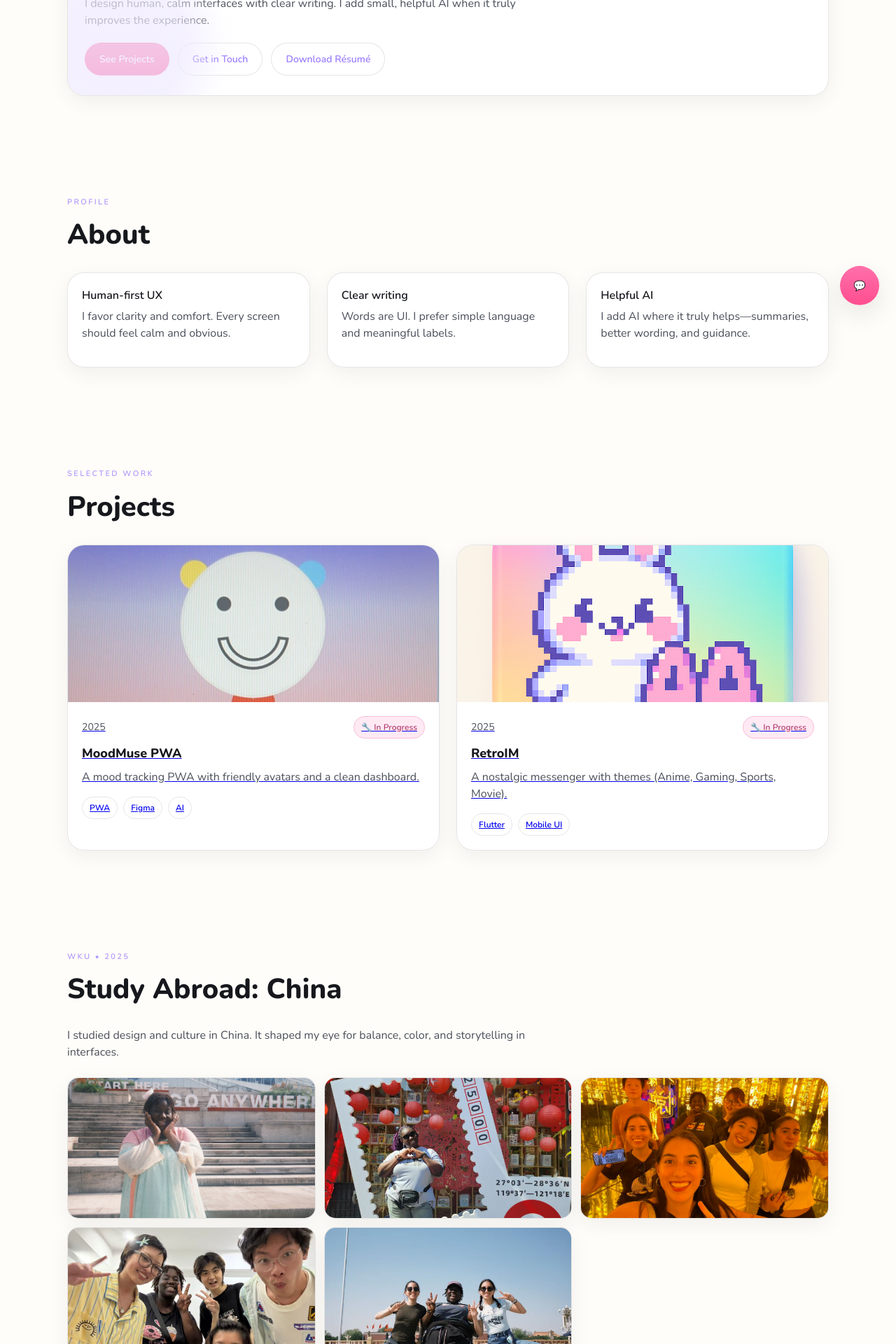
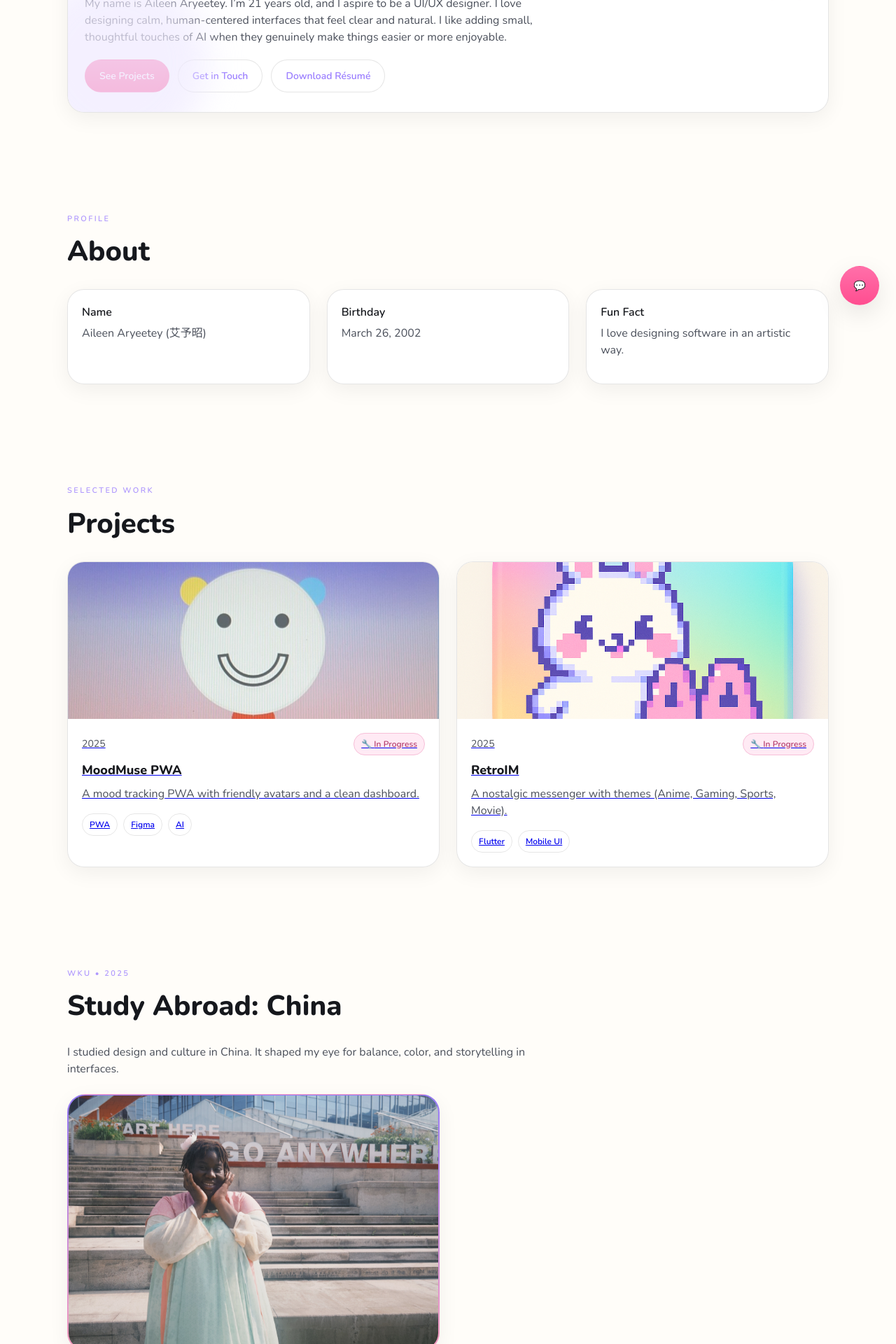
Before and after one commit to aryeetea/Aileen-Portfolio, a Next.js app: page / in a window 1280 px wide. Shown: the part 340-2260 px from the top of the page at 70% size. Built offline with nearby package versions, Linux system fonts and the light colour scheme.

Commit message:
Update gallery design and CSS styles

```diff
--- a/src/app/globals.css
+++ b/src/app/globals.css
@@ -60,6 +60,7 @@ a:focus-visible, button:focus-visible, input:focus-visible, textarea:focus-visib
   border: 1px solid rgba(0,0,0,.1);
   border-radius: 24px;
   box-shadow: var(--shadow);
+  transition: box-shadow .18s ease, transform .18s ease, filter .18s ease;
 }
 
 /* text colors */
@@ -82,9 +83,10 @@ a:focus-visible, button:focus-visible, input:focus-visible, textarea:focus-visib
 .btn {
   display: inline-flex; align-items: center; justify-content: center;
   border-radius: 999px; padding: 12px 20px; font-weight: 600;
-  font-size: 14px; text-decoration: none; transition: filter .15s ease;
+  font-size: 14px; text-decoration: none; transition: filter .15s ease, transform .15s ease;
   border: 1px solid rgba(0,0,0,.1);
 }
+.btn:active { transform: translateY(1px); }
 .btn:disabled { opacity:.6; pointer-events:none; }
 .btnPrimary {
   color: #fff; border-color: transparent;
@@ -132,6 +134,12 @@ a:focus-visible, button:focus-visible, input:focus-visible, textarea:focus-visib
 .float { animation: floatY 6s ease-in-out infinite; }
 .pulseSoft { animation: pulseSoft 2.2s ease-in-out infinite; }
 
+/* Respect reduced motion */
+@media (prefers-reduced-motion: reduce){
+  .float, .pulseSoft { animation: none !important; }
+  .btn, .card, .gallery-img, .gallery-tile { transition: none !important; }
+}
+
 /* Simple grid helpers (so you don't miss Tailwind) */
 .grid { display:grid; gap:24px; }
 .grid-2 { grid-template-columns: repeat(2, minmax(0, 1fr)); }
@@ -151,3 +159,79 @@ a:focus-visible, button:focus-visible, input:focus-visible, textarea:focus-visib
 .field::placeholder{
   color: color-mix(in oklab, var(--ink) 55%, white);
 }
+
+/* ===== Image Gallery (pretty, responsive) ===== */
+.gallery {
+  display: grid;
+  gap: 24px;
+  /* default 3 cols on wide, collapses gracefully */
+  grid-template-columns: repeat(3, minmax(0, 1fr));
+}
+@media (max-width: 960px){ .gallery { grid-template-columns: repeat(2, minmax(0, 1fr)); } }
+@media (max-width: 640px){ .gallery { grid-template-columns: 1fr; } }
+
+.gallery-tile {
+  position: relative;
+  overflow: hidden;
+  border-radius: 24px;
+  padding: 0;
+  border: 1px solid rgba(0,0,0,.06);
+  background: linear-gradient(180deg, var(--panel), rgba(255,255,255,.96));
+  box-shadow: var(--shadow);
+  transition: transform .18s ease, box-shadow .18s ease, filter .18s ease;
+  cursor: zoom-in;
+}
+.gallery-tile:hover {
+  transform: translateY(-2px);
+  box-shadow: var(--shadow-lg);
+  filter: saturate(1.02);
+}
+
+.gallery-img {
+  width: 100%;
+  height: 100%;
+  aspect-ratio: 16 / 11;     /* clean, consistent tiles */
+  object-fit: cover;
+  display: block;
+  transition: transform .28s ease;
+}
+.gallery-tile:hover .gallery-img { transform: scale(1.03); }
+
+/* soft top sheen */
+.gallery-sheen {
+  position: absolute; inset: 0;
+  background: linear-gradient(to bottom, rgba(255,255,255,.0), rgba(0,0,0,.08));
+  pointer-events: none;
+}
+
+/* ===== Lightbox ===== */
+.lb-backdrop {
+  position: fixed; inset: 0; z-index: 50;
+  display: grid; place-items: center; padding: 16px;
+  background: rgba(0,0,0,.55);
+  backdrop-filter: blur(4px);
+  cursor: zoom-out;
+}
+.lb-card {
+  width: min(96vw, 1080px);
+  overflow: hidden; border-radius: 24px;
+  background: var(--panel);
+  box-shadow: var(--shadow-lg);
+}
+.lb-meta {
+  display: flex; justify-content: space-between; gap: 12px; padding: 12px;
+}
+.badge.counter {
+  background: rgba(255,255,255,.9);
+  border-color: rgba(0,0,0,.08);
+}
+
+/* ===== Optional: Project Card image helper (if you have image tiles) ===== */
+.projectCard img {
+  width: 100%;
+  height: 100%;
+  aspect-ratio: 16 / 11;
+  object-fit: cover;
+  border-bottom-left-radius: 0;
+  border-bottom-right-radius: 0;
+}
--- a/src/app/page.jsx
+++ b/src/app/page.jsx
@@ -10,8 +10,9 @@ import ChatWidget from "../components/ai/ChatWidget";
 const PROFILE = {
   name: "Aileen Aryeetey",
   tag: "UI/UX Designer • Creative Technologist",
-  blurb:
-    "I design human, calm interfaces with clear writing. I add small, helpful AI when it truly improves the experience.",
+  blurb: `
+ My name is Aileen Aryeetey. I’m 21 years old, and I aspire to be a UI/UX designer. I love designing calm, human-centered interfaces that feel clear and natural. I like adding small, thoughtful touches of AI when they genuinely make things easier or more enjoyable.
+`,
   email: "naaayele04@gmail.com",
   location: "New Jersey • USA",
 };
@@ -22,7 +23,7 @@ const PROJECTS = [
     year: "2025",
     blurb: "A mood tracking PWA with friendly avatars and a clean dashboard.",
     tags: ["PWA", "Figma", "AI"],
-    image: "/projects/moodmuse.png",
+    image: "/projects/MoodMuse.png",
     link: "#",
     status: "In Progress",
   },
@@ -31,7 +32,7 @@ const PROJECTS = [
     year: "2025",
     blurb: "A nostalgic messenger with themes (Anime, Gaming, Sports, Movie).",
     tags: ["Flutter", "Mobile UI"],
-    image: "/projects/retroim.png",
+    image: "/projects/Retroim.png",
     link: "#",
     status: "In Progress",
   },
@@ -99,9 +100,9 @@ export default function Home() {
 <Section id="about" title="About" eyebrow="Profile">
   <div className="grid grid-3">
     {[
-            ["Human-first UX", "I favor clarity and comfort. Every screen should feel calm and obvious."],
-            ["Clear writing", "Words are UI. I prefer simple language and meaningful labels."],
-            ["Helpful AI", "I add AI where it truly helps—summaries, better wording, and guidance."],
+      ["Name", "Aileen Aryeetey (艾予昭)"],
+      ["Birthday", "March 26, 2002"],
+      ["Fun Fact", "I love designing software in an artistic way."],
     ].map(([h, p]) => (
       <div key={h} className="card" style={{padding:20}}>
         <div style={{fontWeight:600}} className="text-ink">{h}</div>
--- a/src/components/abroad/Gallery.jsx
+++ b/src/components/abroad/Gallery.jsx
@@ -1,47 +1,232 @@
 "use client";
-import { useState } from "react";
+import { useEffect, useMemo, useState } from "react";
 
-export default function Gallery({ images = [], columns = 3 }) {
+export default function Gallery({ images = [], columns = 3, aspect = "16 / 11" }) {
   const [index, setIndex] = useState(null);
 
+  // responsive grid hint from columns
+  const min = Math.max(260, Math.floor(1100 / (columns || 3)));
   const gridStyle = {
     display: "grid",
-    gap: 12,
-    gridTemplateColumns: `repeat(${columns}, minmax(0, 1fr))`,
+    gap: 24,
+    gridTemplateColumns: `repeat(auto-fit, minmax(${min}px, 1fr))`,
+    alignItems: "start",
   };
+
+  // pick a few hero tiles (defensive for short arrays)
+  const heroSet = useMemo(() => {
+    const picks = new Set();
+    [1, 5, 9].forEach((i) => {
+      if (typeof i === "number" && i >= 0 && i < images.length) picks.add(i);
+    });
+    return picks;
+  }, [images.length]);
+
+  // keys + scroll lock (only on client due to "use client")
+  useEffect(() => {
+    if (index === null) return;
+    const onKey = (e) => {
+      if (e.key === "Escape") setIndex(null);
+      if (e.key === "ArrowRight") setIndex((i) => ((i ?? 0) + 1) % images.length);
+      if (e.key === "ArrowLeft") setIndex((i) => ((i ?? 0) - 1 + images.length) % images.length);
+    };
+    const prev = document.body && document.body.style ? document.body.style.overflow : "";
+    if (document.body && document.body.style) document.body.style.overflow = "hidden";
+    window.addEventListener("keydown", onKey);
+    return () => {
+      window.removeEventListener("keydown", onKey);
+      if (document.body && document.body.style) document.body.style.overflow = prev || "";
+    };
+  }, [index, images.length]);
+
+  // soft gradient frame
+  const frame = {
+    background: "linear-gradient(180deg, var(--brand-2), rgba(255,111,169,.65))",
+    padding: 1,
+    borderRadius: 26,
+  };
+
+  // safe helpers
+  const at = (arr, i) => (Array.isArray(arr) ? arr[i] : undefined);
+  const current = index !== null ? at(images, index) : null;
 
   return (
     <>
       <div style={gridStyle}>
-        {images.map((img, i) => (
-          <button
-            key={img.src || i}
-            onClick={() => setIndex(i)}
-            className="card"
-            style={{overflow:"hidden", borderRadius:16, padding:0, cursor:"zoom-in"}}
-          >
-            <img src={img.src} alt={img.alt || "Gallery image"} style={{height:200, width:"100%", objectFit:"cover"}} />
-          </button>
-        ))}
+        {images.map((img, i) => {
+          const isHero = heroSet.has(i);
+          return (
+            <button
+              key={img?.src || i}
+              onClick={() => setIndex(i)}
+              className="card"
+              aria-label={`Open ${img?.alt || "image"}`}
+              style={{
+                ...frame,
+                border: "1px solid rgba(0,0,0,.06)",
+                cursor: "zoom-in",
+                gridColumn: isHero ? "span 2" : undefined,
+                gridRow: isHero ? "span 2" : undefined,
+                perspective: 800,
+                transition: "transform .2s ease, box-shadow .2s ease",
+              }}
+              onMouseMove={(e) => {
+                const el = e.currentTarget.firstElementChild; // the <figure>
+                if (!el) return;
+                const r = e.currentTarget.getBoundingClientRect();
+                const x = ((e.clientX - r.left) / r.width - 0.5) * 4;  // -2..2
+                const y = ((e.clientY - r.top) / r.height - 0.5) * 4;
+                el.style.transform = `rotateX(${-y}deg) rotateY(${x}deg)`;
+              }}
+              onMouseLeave={(e) => {
+                const el = e.currentTarget.firstElementChild;
+                if (el) el.style.transform = "rotateX(0) rotateY(0)";
+              }}
+            >
+              <figure
+                style={{
+                  position: "relative",
+                  overflow: "hidden",
+                  borderRadius: 24,
+                  margin: 0,
+                  transformStyle: "preserve-3d",
+                  transition: "transform .25s ease",
+                }}
+              >
+                <img
+                  src={img?.src}
+                  alt={img?.alt || ""}
+                  loading="lazy"
+                  style={{
+                    width: "100%",
+                    height: "100%",
+                    aspectRatio: isHero ? "3 / 2" : aspect,
+                    objectFit: "cover",
+                    display: "block",
+                    transform: "translateZ(10px) scale(1)",
+                    transition: "transform .35s ease",
+                  }}
+                  onMouseOver={(e) => (e.currentTarget.style.transform = "translateZ(10px) scale(1.03)")}
+                  onMouseOut={(e) => (e.currentTarget.style.transform = "translateZ(10px) scale(1)")}
+                />
+                <span
+                  aria-hidden
+                  style={{
+                    position: "absolute",
+                    inset: 0,
+                    background: "linear-gradient(to bottom, rgba(255,255,255,.0), rgba(0,0,0,.08))",
+                    pointerEvents: "none",
+                  }}
+                />
+              </figure>
+            </button>
+          );
+        })}
       </div>
 
-      {index !== null && (
+      {index !== null && current && (
         <div
+          role="dialog"
+          aria-modal="true"
           onClick={() => setIndex(null)}
           style={{
-            position:"fixed", inset:0, background:"rgba(0,0,0,.5)",
-            display:"grid", placeItems:"center", padding:16, zIndex:50, cursor:"zoom-out"
+            position: "fixed",
+            inset: 0,
+            background: "rgba(0,0,0,.55)",
+            backdropFilter: "blur(4px)",
+            display: "grid",
+            placeItems: "center",
+            padding: 16,
+            zIndex: 50,
+            cursor: "zoom-out",
           }}
         >
-          <div className="card" style={{maxWidth:1000, width:"min(92vw, 1000px)", overflow:"hidden"}}>
-            <img
-              src={images[index].src}
-              alt={images[index].alt || "Preview"}
-              style={{width:"100%", height:"auto"}}
-            />
-            <div style={{display:"flex", justifyContent:"space-between", padding:12}}>
-              <button className="btn btnGhost" onClick={(e)=>{e.stopPropagation(); setIndex((i)=> (i-1+images.length)%images.length);}}>◀ Prev</button>
-              <button className="btn btnGhost" onClick={(e)=>{e.stopPropagation(); setIndex((i)=> (i+1)%images.length);}}>Next ▶</button>
+          <div
+            className="card"
+            onClick={(e) => e.stopPropagation()}
+            style={{
+              width: "min(96vw, 1080px)",
+              borderRadius: 24,
+              overflow: "hidden",
+              background: "var(--panel)",
+            }}
+          >
+            <div style={{ position: "relative" }}>
+              <img
+                src={current.src}
+                alt={current.alt || "Preview"}
+                style={{ width: "100%", height: "auto", display: "block" }}
+              />
+              <div
+                className="badge"
+                style={{
+                  position: "absolute",
+                  right: 12,
+                  top: 12,
+                  background: "rgba(255,255,255,.9)",
+                  border: "1px solid rgba(0,0,0,.08)",
+                }}
+              >
+                {index + 1} / {images.length}
+              </div>
+            </div>
+
+            <div
+              style={{
+                display: "flex",
+                alignItems: "center",
+                justifyContent: "space-between",
+                gap: 12,
+                padding: 12,
+              }}
+            >
+              <button
+                className="btn btnGhost"
+                onClick={() => setIndex((i) => ((i ?? 0) - 1 + images.length) % images.length)}
+              >
+                ◀ Prev
+              </button>
+              <button className="btn btnPrimary" onClick={() => setIndex(null)}>
+                Close
+              </button>
+              <button
+                className="btn btnGhost"
+                onClick={() => setIndex((i) => ((i ?? 0) + 1) % images.length)}
+              >
+                Next ▶
+              </button>
+            </div>
+
+            {/* Thumbnails */}
+            <div
+              style={{
+                display: "grid",
+                gridAutoFlow: "column",
+                gap: 10,
+                overflowX: "auto",
+                padding: "0 12px 12px",
+              }}
+            >
+              {images.map((t, ti) => (
+                <button
+                  key={t?.src || ti}
+                  onClick={() => setIndex(ti)}
+                  className="card"
+                  style={{
+                    padding: 0,
+                    borderRadius: 10,
+                    overflow: "hidden",
+                    opacity: ti === index ? 1 : 0.7,
+                    outline: ti === index ? "2px solid var(--ring)" : "1px solid rgba(0,0,0,.08)",
+                  }}
+                >
+                  <img
+                    src={t?.src}
+                    alt={t?.alt || ""}
+                    style={{ width: 80, height: 56, objectFit: "cover", display: "block" }}
+                  />
+                </button>
+              ))}
             </div>
           </div>
         </div>
```
Also changed, not shown: 1 other file (tests, documents, lock files or other folders). Lines whose indentation alone changed are shown as unchanged.
